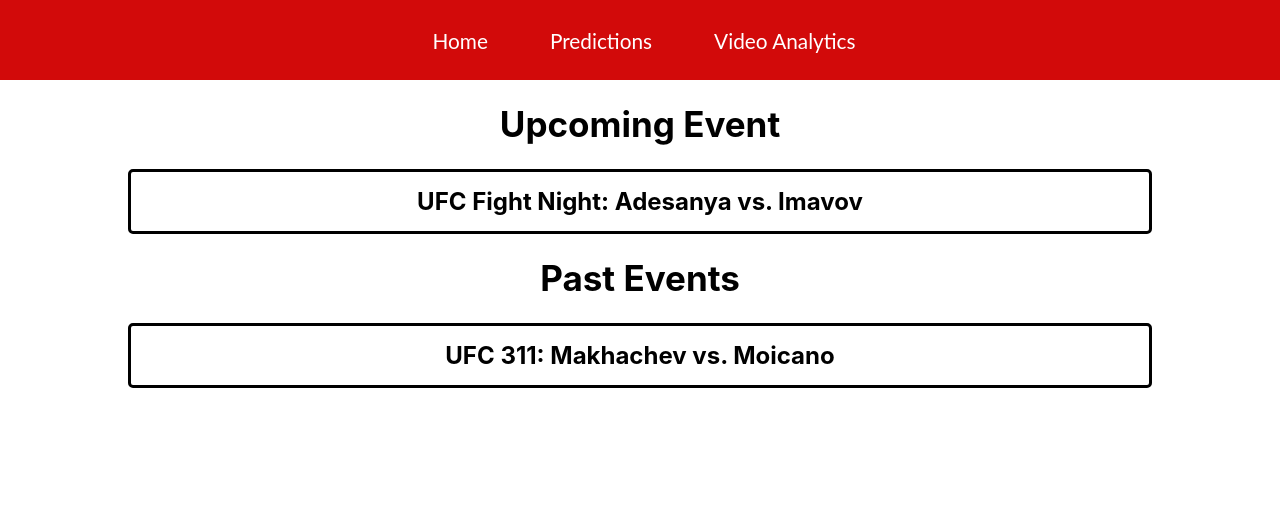
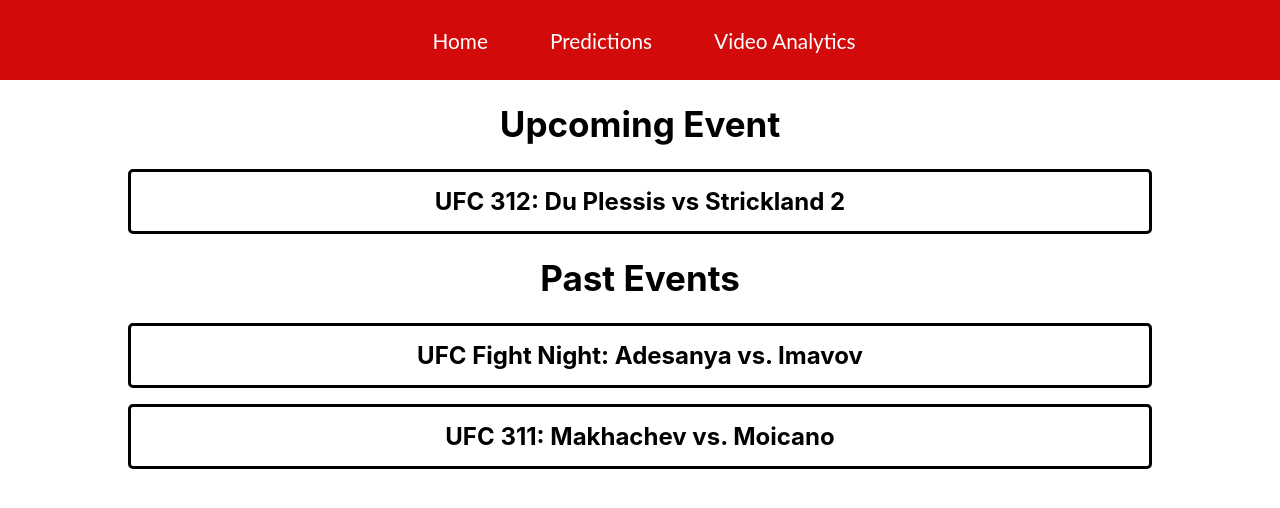
Before and after one commit to LakshaySoin/UFC_Analytics, a React (Create React App) app in the folder ufc_analytics/ufc_website/: page /UFC_Analytics/predictions in a window 1280 px wide. Shown: the top 508 px of the page. Built offline with nearby package versions, Linux system fonts and the light colour scheme.

Commit message:
updated for du plessis vs strickland 2

```diff
--- a/ufc_analytics/ufc_website/src/Predictions.js
+++ b/ufc_analytics/ufc_website/src/Predictions.js
@@ -7,12 +7,14 @@
   const ufc_311_odds = [1, 1, 1, 1, 0, 0, 0, 1, 1, 0, 0, 0, 1];
   const ufc_fight_night_1_odds = [1, 1, 1, 1, 1, 1, 1, 1, 0, 1, 1, 0, 0];
   const ufc_fight_night_1_winners = [0, 0, 1, 0, -1, 1, 1, 1, 1, 1, 1, 1, -1];
+  const ufc_312_odds = [1, 0, 0, 0, 1, 0, 0, 1, 0, 0, 0, 1, 1]
 
   return (
     <div>
       <h1 className='head'>Upcoming Event</h1>
+      <Event title={"UFC 312: Du Plessis vs Strickland 2"} event="UFC312" odds={ufc_312_odds} result={null} />
+      <h1 className='head'>Past Events</h1>
       <Event title={"UFC Fight Night: Adesanya vs. Imavov"} event={"FightNight1"} odds={ufc_fight_night_1_odds} result={ufc_fight_night_1_winners} />
-      <h1 className='head'>Past Events</h1>
       <Event title={"UFC 311: Makhachev vs. Moicano"} event={"UFC311"} odds={ufc_311_odds} result={ufc_311_winners} />
     </div>
   )
```
Also changed, not shown: ufc_analytics/ufc_website/public/UFC312.csv (added).
